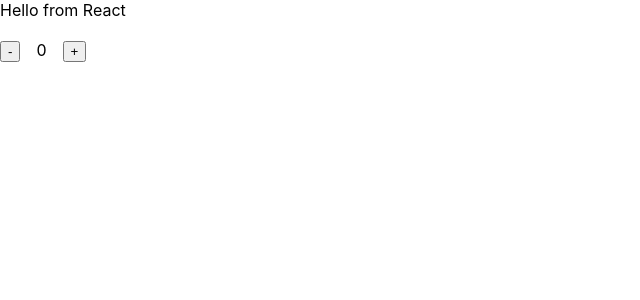
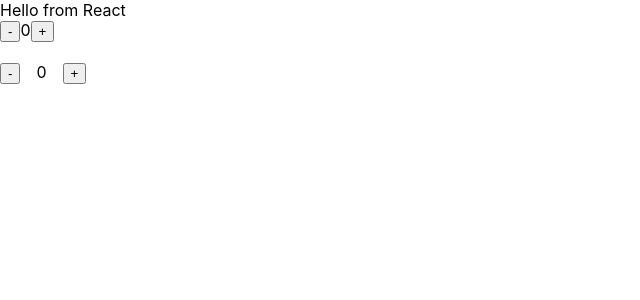
Before and after one commit to mnepomnyashiy/react-basics-course, a React (Create React App) app: page / in a window 1280 px wide. Shown: the top 300 px of the page, without its empty margins (0-640 px from the left). Built offline with nearby package versions, Linux system fonts and the light colour scheme.

Commit message:
hooks was added

```diff
--- a/src/App.js
+++ b/src/App.js
@@ -9,7 +9,7 @@ function App() {
     <div className="App">
       Hello from React
       <br />
-      {/* <ClickerFn /> */}
+      <ClickerFn />
       <br />
       <ClickerClass />
     </div>
--- a/src/components/ClickerClass/ClickerClass.jsx
+++ b/src/components/ClickerClass/ClickerClass.jsx
@@ -2,14 +2,24 @@ import React, {Component} from 'react';
 
 class ClickerClass extends Component {
     state = {
-        count: 0
+        count: 0,
+        name: "Mikhail"
     }
 
     clickHandler = (number) => {
         this.setState({count: this.state.count + number})
     }
 
+    componentDidMount() {
+        console.log('ClickerClass did mount');
+    }
+
+    componentDidUpdate() {
+        console.log('ClickerClass did update');
+    }
+
     render() {
+        console.log('ClickerClass rendered')
         return <div>
             <button onClick={() => this.clickHandler(-1)}>
                 -
--- a/src/components/ClickerFn/ClickerFn.jsx
+++ b/src/components/ClickerFn/ClickerFn.jsx
@@ -1,7 +1,24 @@
-import React from 'react';
+import React, {useState, useEffect} from 'react';
 
 const ClickerFn = () => {
-    return <button>0</button>
+    const [count, setCount] = useState(0); // setCount(3)
+    // const [name, setName] = useState('Mikhail');
+
+    useEffect(() => {
+        if (count === 0) {
+            console.log('ClickerFn did mount');
+        } else {
+            console.log('ClickerFn did update');
+        }
+
+        return () => {console.log('ClickerFn will unmount')};
+    }, [count]);
+
+    return <div>
+        <button onClick={() => setCount(count - 1)}>-</button>
+        {count}
+        <button onClick={() => setCount(count + 1)}>+</button>
+    </div>
 }
 
 export default ClickerFn;
```
